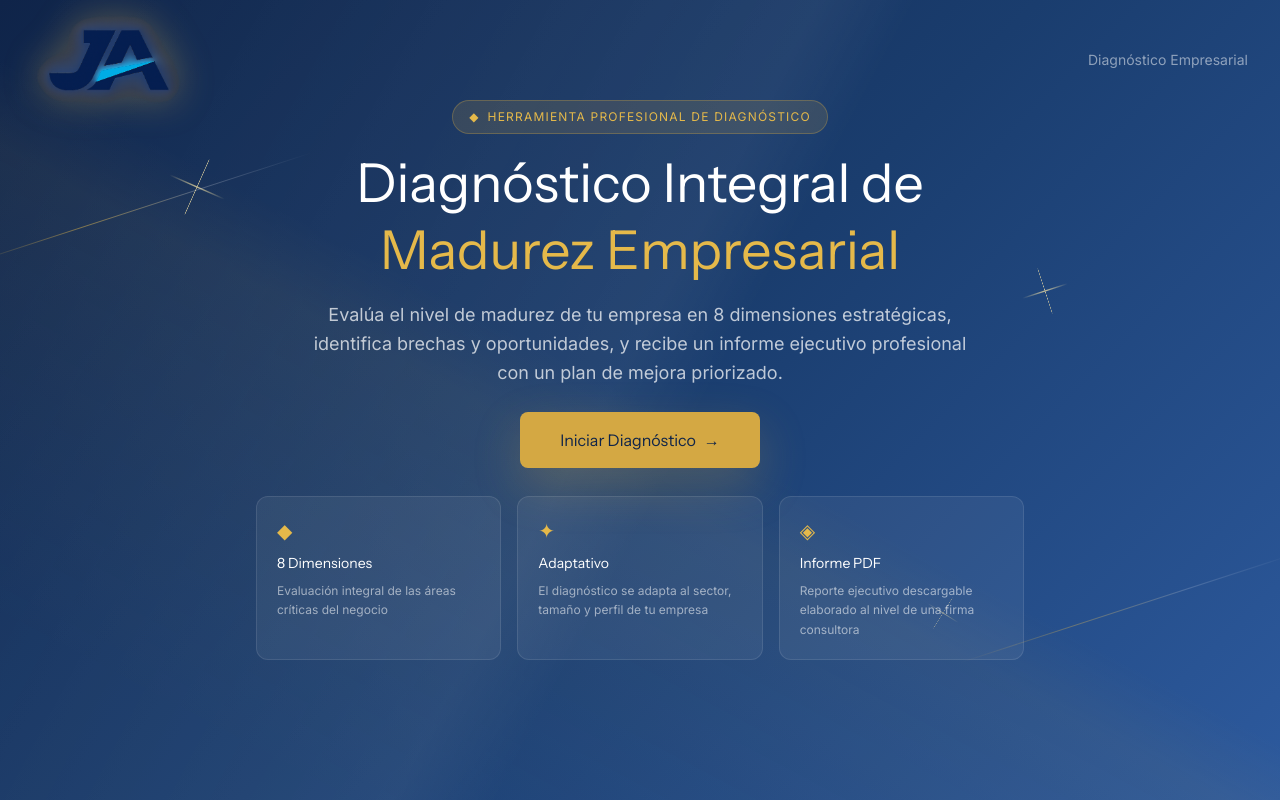
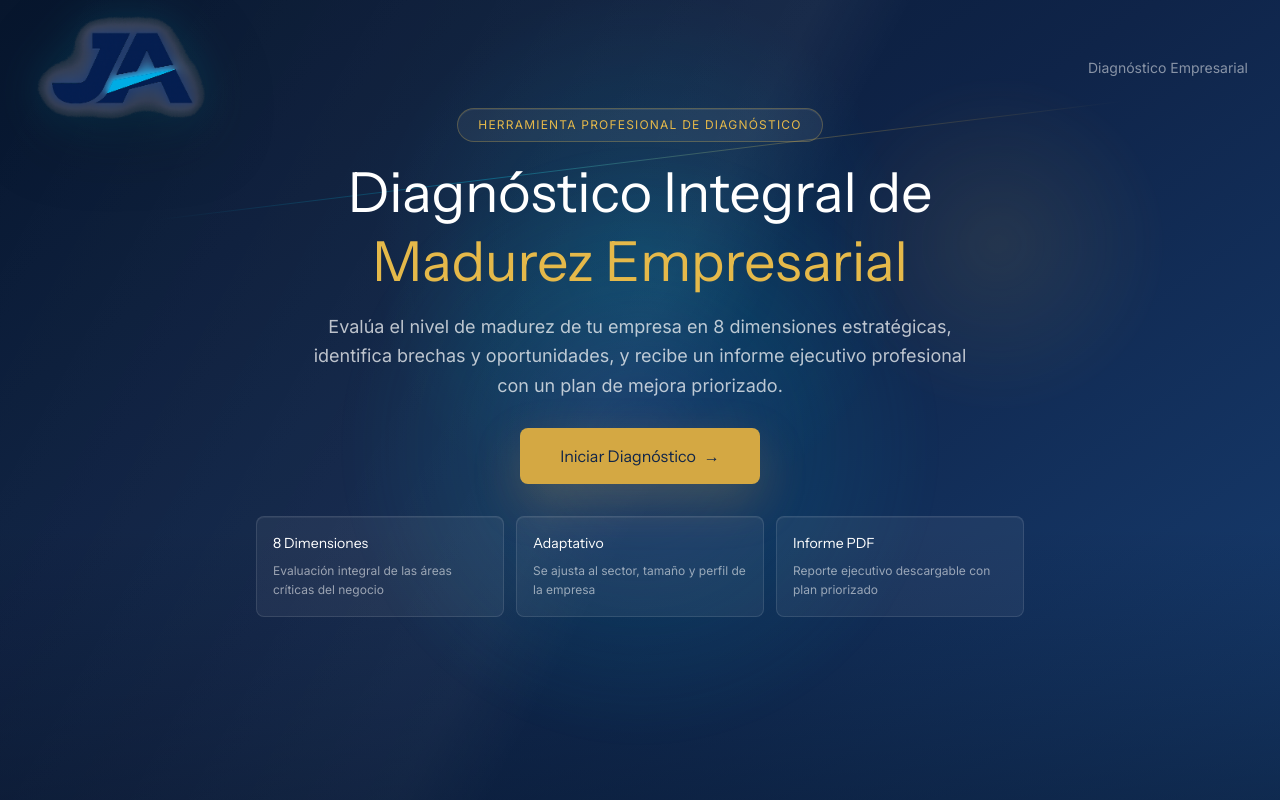
Before and after one commit to joseacelism-dev/Diagnostico_empresarial, a React (Vite) app: page / in a window 1280 px wide. Built offline with nearby package versions, Linux system fonts and the light colour scheme; the HTML template or start-up script is replaced by a standard one.

Commit message:
Refine cover visual design

```diff
--- a/src/index.css
+++ b/src/index.css
@@ -66,79 +66,69 @@ h1, h2, h3, h4, h5, h6 {
   inset: 0;
   pointer-events: none;
   background:
-    linear-gradient(118deg, transparent 0%, rgba(255,255,255,0.08) 48%, transparent 54%),
-    linear-gradient(28deg, transparent 12%, rgba(229,185,74,0.08) 44%, transparent 50%);
-  opacity: 0.7;
+    radial-gradient(circle at 50% 32%, rgba(0,196,235,0.16), transparent 32%),
+    linear-gradient(118deg, transparent 0%, rgba(255,255,255,0.055) 48%, transparent 54%);
+  opacity: 0.9;
 }
 
-.intro-sparkle {
+.intro-page::after {
+  content: '';
+  position: absolute;
+  inset: auto 0 0 0;
+  height: 34%;
+  pointer-events: none;
+  background: linear-gradient(180deg, transparent, rgba(3,10,24,0.38));
+}
+
+.intro-glow {
   position: absolute;
   z-index: 1;
-  width: 86px;
-  height: 86px;
   pointer-events: none;
-  opacity: 0.78;
+  border-radius: 999px;
+  filter: blur(10px);
 }
 
-.intro-sparkle::before,
-.intro-sparkle::after {
-  content: '';
-  position: absolute;
-  inset: 50%;
-  transform: translate(-50%, -50%);
-  background: linear-gradient(90deg, transparent, rgba(255,235,168,0.95), transparent);
-  border-radius: 999px;
+.intro-glow-main {
+  width: min(620px, 82vw);
+  height: min(620px, 82vw);
+  left: 50%;
+  top: 17%;
+  transform: translateX(-50%);
+  background: radial-gradient(circle, rgba(45,90,158,0.34), rgba(0,196,235,0.08) 38%, transparent 68%);
 }
 
-.intro-sparkle::before {
-  width: 86px;
-  height: 2px;
+.intro-glow-accent {
+  width: 360px;
+  height: 360px;
+  right: 8%;
+  top: 8%;
+  background: radial-gradient(circle, rgba(229,185,74,0.12), transparent 68%);
+  opacity: 0.8;
 }
 
-.intro-sparkle::after {
-  width: 2px;
-  height: 86px;
+.intro-accent-line {
+  position: absolute;
+  z-index: 1;
+  left: 12%;
+  right: 12%;
+  top: 20%;
+  height: 1px;
+  pointer-events: none;
+  background: linear-gradient(90deg, transparent, rgba(0,196,235,0.34), rgba(229,185,74,0.28), transparent);
+  transform: rotate(-7deg);
 }
 
-.intro-sparkle-a {
-  top: 18%;
-  left: 12%;
-  transform: rotate(24deg) scale(0.7);
+.intro-kicker {
+  color: #E5B94A;
+  background: rgba(255,255,255,0.06);
+  border: 1px solid rgba(229,185,74,0.28);
+  box-shadow: inset 0 1px 0 rgba(255,255,255,0.08);
 }
 
-.intro-sparkle-b {
-  right: 15%;
-  top: 31%;
-  transform: rotate(-18deg) scale(0.55);
-}
-
-.intro-sparkle-c {
-  right: 23%;
-  bottom: 18%;
-  transform: rotate(32deg) scale(0.42);
-  opacity: 0.55;
-}
-
-.intro-ray {
-  position: absolute;
-  z-index: 1;
-  width: 360px;
-  height: 1px;
-  pointer-events: none;
-  background: linear-gradient(90deg, transparent, rgba(229,185,74,0.5), rgba(255,255,255,0.24), transparent);
-}
-
-.intro-ray-a {
-  top: 26%;
-  left: -40px;
-  transform: rotate(-18deg);
-}
-
-.intro-ray-b {
-  right: -30px;
-  bottom: 24%;
-  transform: rotate(-18deg);
-  opacity: 0.7;
+.intro-feature {
+  background: rgba(255,255,255,0.055);
+  border: 1px solid rgba(255,255,255,0.11);
+  box-shadow: inset 0 1px 0 rgba(255,255,255,0.06);
 }
 
 /* Print styles for PDF generation */
--- a/src/pages/IntroPage.tsx
+++ b/src/pages/IntroPage.tsx
@@ -6,34 +6,35 @@ interface IntroPageProps {
 
 export default function IntroPage({ onStart }: IntroPageProps) {
   return (
-    <div className="intro-page min-h-screen flex flex-col relative overflow-hidden" style={{ background: 'linear-gradient(135deg, #0F2449 0%, #1A3D6E 50%, #2D5A9E 100%)' }}>
-      <div className="intro-sparkle intro-sparkle-a" />
-      <div className="intro-sparkle intro-sparkle-b" />
-      <div className="intro-sparkle intro-sparkle-c" />
-      <div className="intro-ray intro-ray-a" />
-      <div className="intro-ray intro-ray-b" />
+    <div
+      className="intro-page min-h-screen flex flex-col relative overflow-hidden"
+      style={{ background: 'linear-gradient(145deg, #07162D 0%, #0F2449 48%, #173E72 100%)' }}
+    >
+      <div className="intro-glow intro-glow-main" />
+      <div className="intro-glow intro-glow-accent" />
+      <div className="intro-accent-line" />
 
       <header className="relative z-10 px-8 py-3 flex items-center justify-between">
         <img
           src={logoJa}
           alt="Logo"
-          className="h-24 w-auto object-contain"
-          style={{ filter: 'drop-shadow(0 0 18px rgba(229,185,74,0.34))' }}
+          className="h-28 w-auto object-contain"
+          style={{ filter: 'drop-shadow(0 18px 36px rgba(0,0,0,0.28)) drop-shadow(0 0 22px rgba(0,196,235,0.18))' }}
         />
         <span className="text-sm" style={{ color: 'rgba(255,255,255,0.5)' }}>Diagnóstico Empresarial</span>
       </header>
 
-      <main className="relative z-10 flex-1 flex flex-col items-center justify-start px-6 pt-0 pb-6 -mt-5 text-center">
-        <div className="inline-flex items-center gap-2 mb-4 px-4 py-2 rounded-full text-xs font-600 uppercase tracking-widest" style={{ background: 'rgba(212,168,67,0.15)', border: '1px solid rgba(212,168,67,0.3)', color: '#E5B94A' }}>
-          <span>◆</span> Herramienta Profesional de Diagnóstico
+      <main className="relative z-10 flex-1 flex flex-col items-center justify-start px-6 pt-0 pb-7 -mt-7 text-center">
+        <div className="intro-kicker inline-flex items-center mb-4 px-5 py-2 rounded-full text-xs font-600 uppercase tracking-widest">
+          Herramienta Profesional de Diagnóstico
         </div>
 
-        <h1 className="font-display font-700 mb-4 leading-tight" style={{ fontSize: 'clamp(2.1rem, 4.7vw, 3.35rem)', color: 'white', maxWidth: 760 }}>
+        <h1 className="font-display font-700 mb-4 leading-tight" style={{ fontSize: 'clamp(2.2rem, 4.8vw, 3.45rem)', color: 'white', maxWidth: 780 }}>
           Diagnóstico Integral de<br />
           <span style={{ color: '#E5B94A' }}>Madurez Empresarial</span>
         </h1>
 
-        <p className="text-lg mb-6 max-w-2xl leading-relaxed" style={{ color: 'rgba(255,255,255,0.72)' }}>
+        <p className="text-lg mb-7 max-w-2xl leading-relaxed" style={{ color: 'rgba(255,255,255,0.72)' }}>
           Evalúa el nivel de madurez de tu empresa en 8 dimensiones estratégicas, identifica brechas y oportunidades, y recibe un informe ejecutivo profesional con un plan de mejora priorizado.
         </p>
 
@@ -48,14 +49,13 @@ export default function IntroPage({ onStart }: IntroPageProps) {
           <span className="ml-2">→</span>
         </button>
 
-        <div className="mt-7 grid grid-cols-1 gap-4 max-w-3xl w-full" style={{ gridTemplateColumns: 'repeat(auto-fit, minmax(200px, 1fr))' }}>
+        <div className="mt-8 grid grid-cols-1 gap-3 max-w-3xl w-full" style={{ gridTemplateColumns: 'repeat(auto-fit, minmax(200px, 1fr))' }}>
           {[
-            { icon: '◆', title: '8 Dimensiones', desc: 'Evaluación integral de las áreas críticas del negocio' },
-            { icon: '✦', title: 'Adaptativo', desc: 'El diagnóstico se adapta al sector, tamaño y perfil de tu empresa' },
-            { icon: '◈', title: 'Informe PDF', desc: 'Reporte ejecutivo descargable elaborado al nivel de una firma consultora' },
+            { title: '8 Dimensiones', desc: 'Evaluación integral de las áreas críticas del negocio' },
+            { title: 'Adaptativo', desc: 'Se ajusta al sector, tamaño y perfil de la empresa' },
+            { title: 'Informe PDF', desc: 'Reporte ejecutivo descargable con plan priorizado' },
           ].map(f => (
-            <div key={f.title} className="rounded-xl p-5 text-left" style={{ background: 'rgba(255,255,255,0.06)', border: '1px solid rgba(255,255,255,0.1)' }}>
-              <div className="text-xl mb-2" style={{ color: '#E5B94A' }}>{f.icon}</div>
+            <div key={f.title} className="intro-feature rounded-lg p-4 text-left">
               <h3 className="font-display font-600 text-white mb-2 text-sm">{f.title}</h3>
               <p className="text-xs leading-relaxed" style={{ color: 'rgba(255,255,255,0.55)' }}>{f.desc}</p>
             </div>
```
